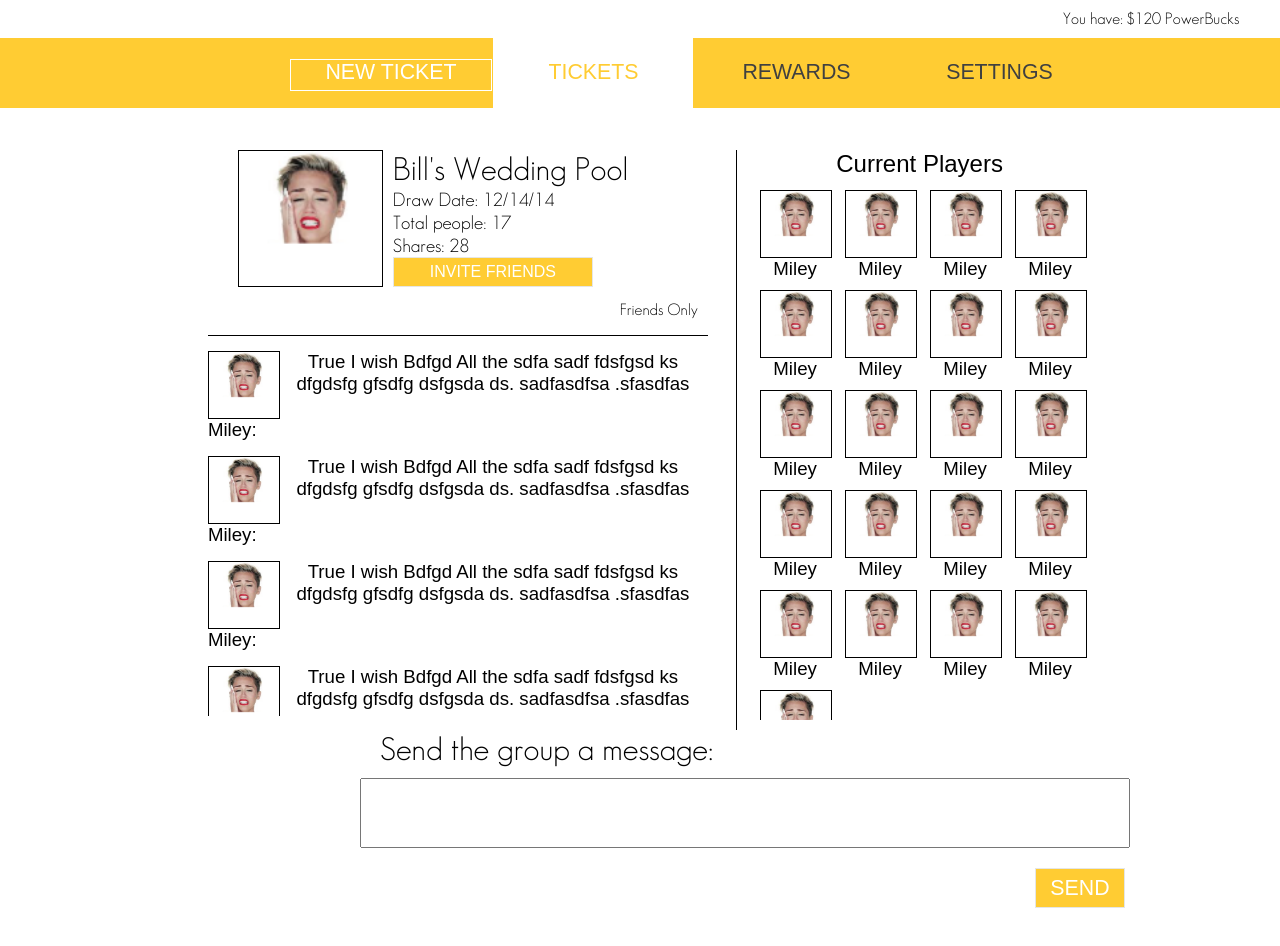
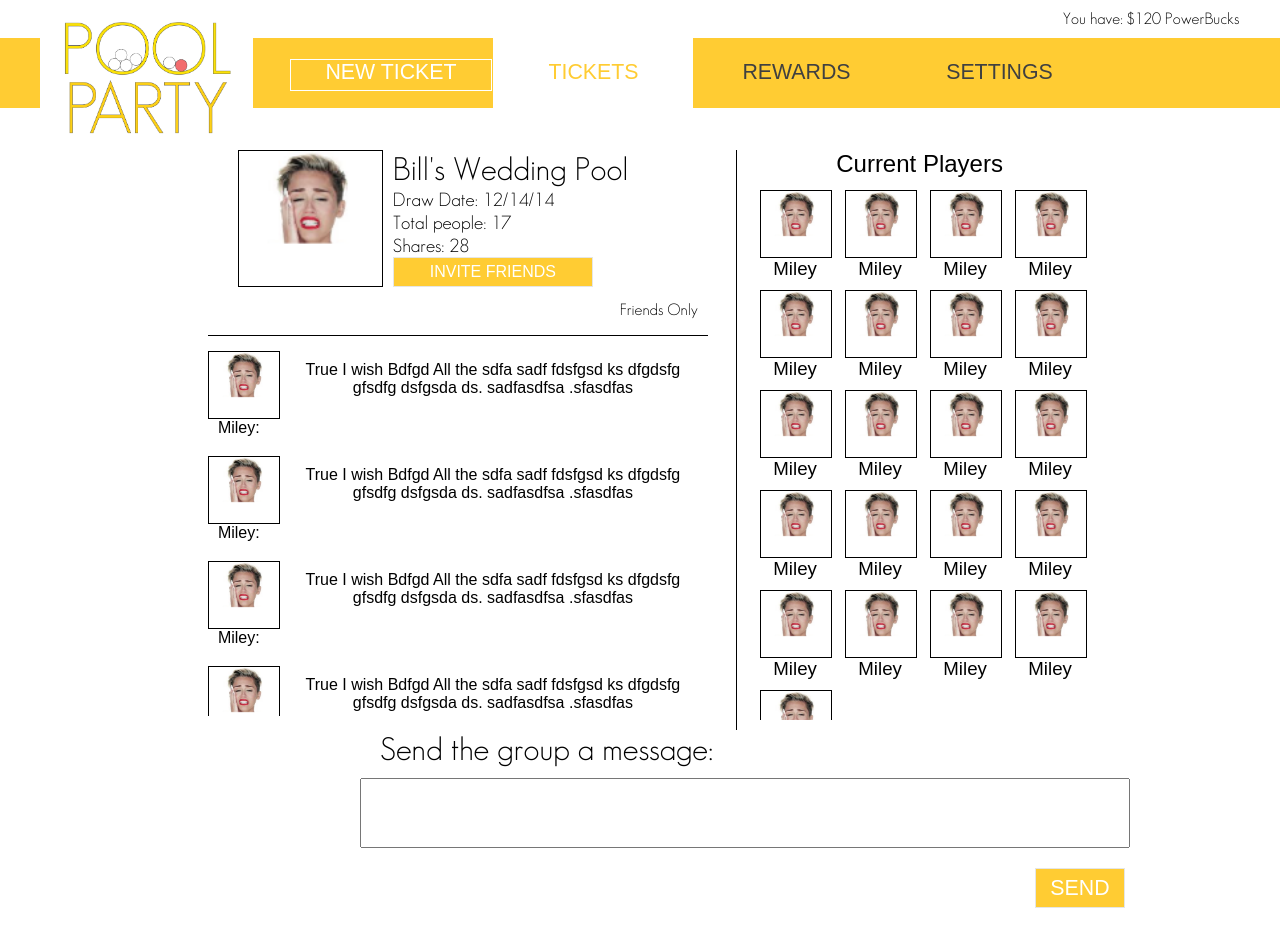
Before and after one commit to noahfradin/lotteria, a website: page templates/ticketProfile.html in a window 1280 px wide. Drawn offline with Linux system fonts and the light colour scheme; a web font is replaced by a local one.

Commit message:
Logo added

```diff
--- a/public/css/home.css
+++ b/public/css/home.css
@@ -42,14 +42,23 @@ padding: 0;
     background-color: #FFCC33;
     width: 100%;
     height: 60px;
-    margin-top: 40px;
+    margin-top: 140px;
+}
+
+#logo {
+    position: relative;
+    width: 300px;
+    left: 36%;
+    background-color: white;
+    bottom: 90px;
+    padding: 0 40px;
 }
 
 #mid{
     font: 60pt "GeosansLight", sans-serif;
     text-align: center;
     position: relative;
-    margin: 70px auto;
+    margin: 140px auto 90px auto;
     width: 1000px;
     color: #FFCC33;
 }
--- a/public/css/picker.css
+++ b/public/css/picker.css
@@ -37,6 +37,15 @@ body{
     top: 0px;
     width: 100%;
     z-index: 9998;
+}
+
+#logoimage {
+    position: relative;
+    width: 130pt;
+    background-color: white;
+    padding: 0 20px;
+    right: 10px;
+    bottom: 25px;
 }
 
 #header_wrapper {
--- a/public/css/ticket.css
+++ b/public/css/ticket.css
@@ -64,6 +64,15 @@ body{
     margin-left: 50px;
     width: 200px;
     display:inline-block;
+}
+
+#logoimage {
+    position: relative;
+    width: 130pt;
+    background-color: white;
+    padding: 0 20px;
+    right: 10px;
+    bottom: 25px;
 }
 
 #logo a {
--- a/public/css/ticketProfile.css
+++ b/public/css/ticketProfile.css
@@ -32,10 +32,6 @@ src:url("../fonts/Gram.ttf");
     padding: 0;
 }
 
-html{
-    overflow-y:hidden;
-}
-
 body{
     min-width:1040px;
     margin: 0;
@@ -47,12 +43,11 @@ body{
     font: 12pt "GeosansLight", sans-serif;
     background-color: white;
     position: fixed;
-    margin-top: 10px;
-    margin-bottom: 10px;
+    padding-top: 10px;
+    padding-bottom: 10px;
     top: 0px;
     width: 100%;
     z-index: 9998;
-
 }
 
 #header_wrapper {
@@ -69,6 +64,15 @@ body{
     margin-left: 50px;
     width: 200px;
     display:inline-block;
+}
+
+#logoimage {
+    position: relative;
+    width: 130pt;
+    background-color: white;
+    padding: 0 20px;
+    right: 10px;
+    bottom: 25px;
 }
 
 #logo a {
@@ -358,11 +362,14 @@ ul#top_nav li a {
     margin-top:10px;
     height: 90px;
     width: 70px;
-    font: 14pt "Futura", sans-serif;
+    font: 12pt "Futura", sans-serif;
 }
 
 .userInfo P{
+    position: relative;
     float:left;
+    text-align: center;
+    left: 10px;
 }
 
 .userInfo img{
@@ -379,8 +386,8 @@ ul#top_nav li a {
 }
 .messageText{
     color:black;
-    font: 14pt "Futura", sans-serif;
-    margin-top:10px;
+    font: 12pt "Futura", sans-serif;
+    margin-top:20px;
     margin-left: 15px;
     width:400px;
     text-align:center;
@@ -396,4 +403,5 @@ ul#top_nav li a {
     list-style:none;
     float:left;
     margin-top:5px;
+
 }
--- a/templates/ticketProfile.html
+++ b/templates/ticketProfile.html
@@ -8,7 +8,7 @@
             <div id="powerbucks">You have: $120 PowerBucks&nbsp;&nbsp;&nbsp;&nbsp;&nbsp;&nbsp;&nbsp;&nbsp;&nbsp;&nbsp;</div>
     <header>
 		<div id="header_wrapper">
-			<h1 id="logo"><a href="#">Lotteria</a></h1>
+			<h1 id="logo"><img src ="../public/images/Logo-Large.png" alt = "Pool Party Logo" id="logoimage"><a href="#">Lotteria</a></h1>
 			<ul id="top_nav">
 				<li id="nav_nticket"><a href="#"></a><p>NEW TICKET</p></li>
 				<li id="nav_tickets"><a href="#"></a><p>TICKETS</p></li>
```
Also changed, not shown: templates/home(nostache).html (+3 -1 lines), templates/picker.html (+1 -1 lines), templates/ticket(nostache).html (+1 -1 lines), public/images/Logo-Large.png (added), public/images/Logo.png (added), 3 other files.
